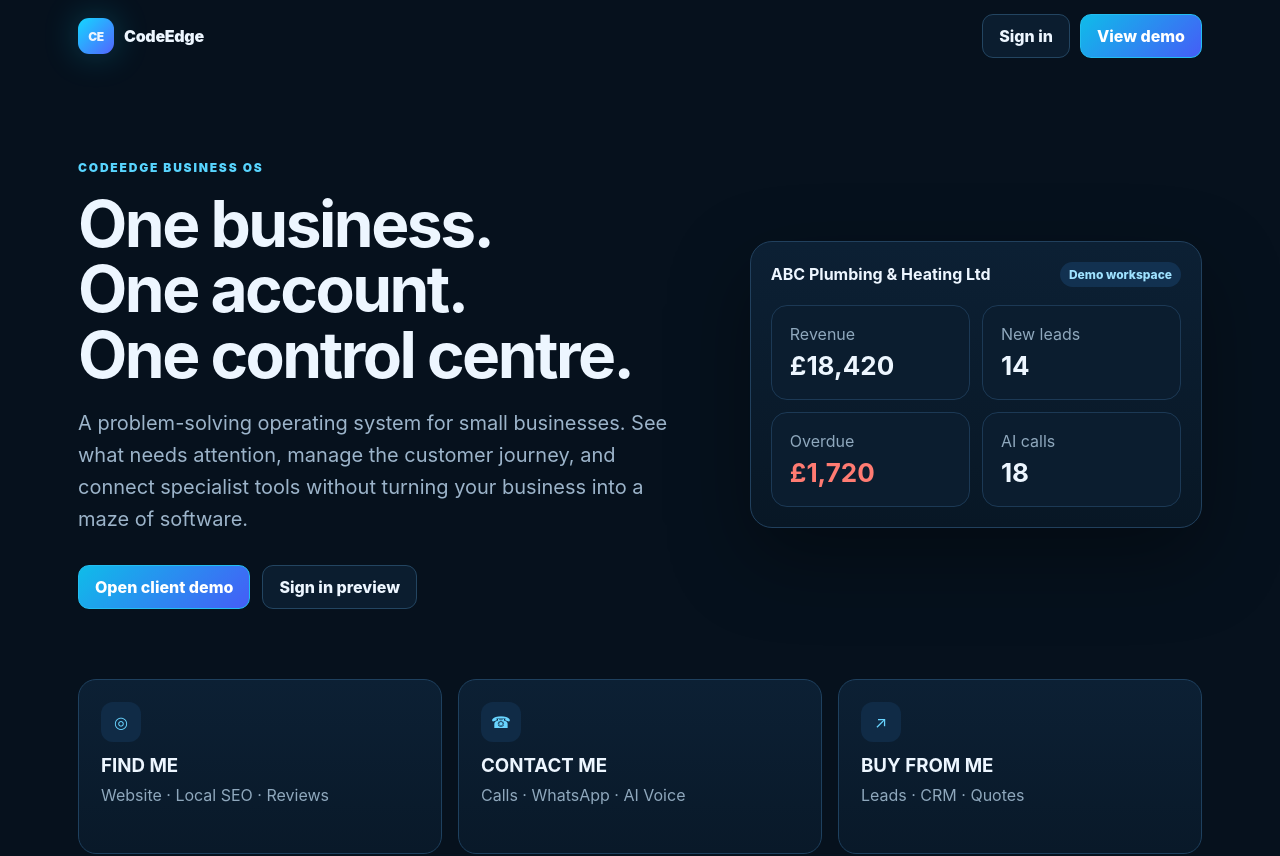
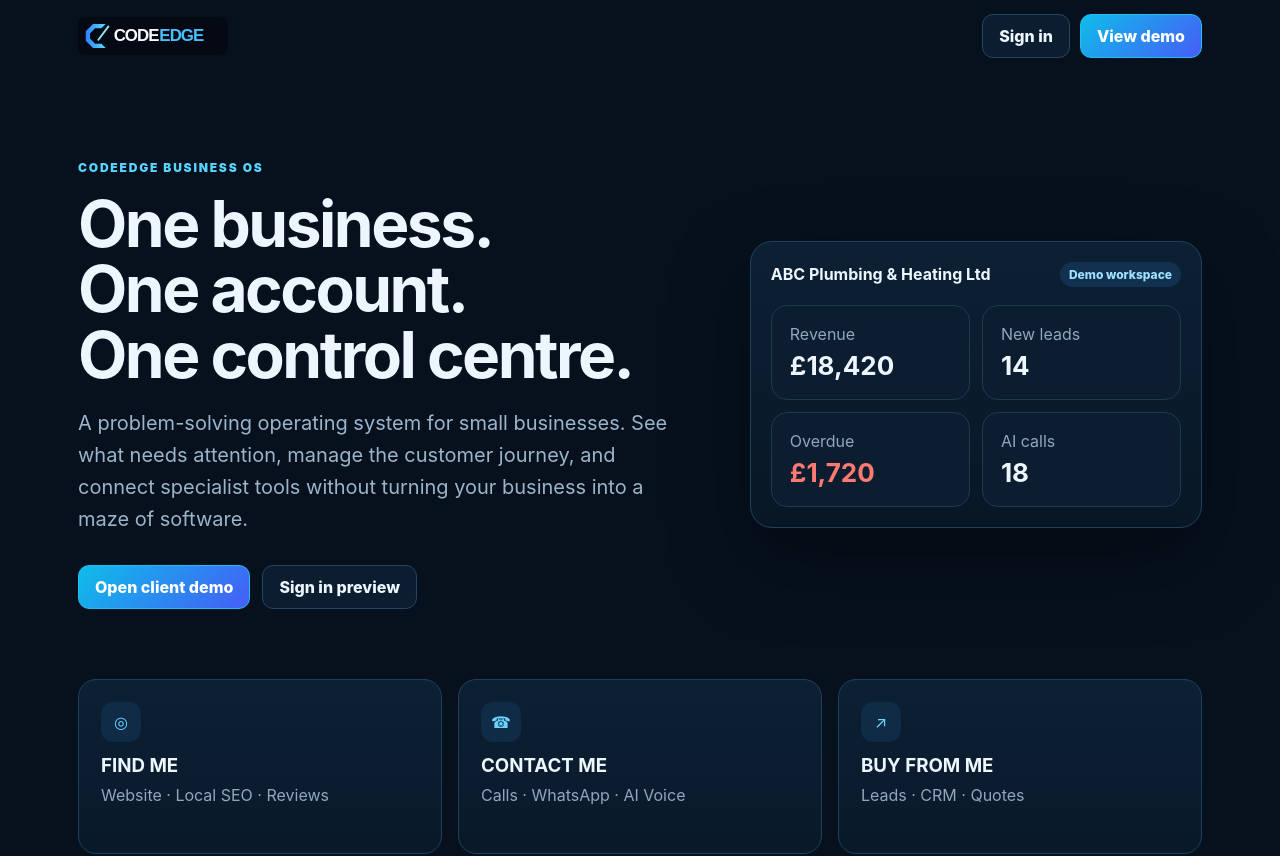
Before and after one commit to sohail654312-gif/codeedge-business-os, a Next.js app: page / in a window 1280 px wide. Shown: the top 856 px of the page. Built offline with nearby package versions, Linux system fonts and the light colour scheme.

Commit message:
Use Codeedge website logo in Business OS preview

```diff
--- a/src/components/Brand.tsx
+++ b/src/components/Brand.tsx
@@ -1,8 +1,7 @@
 export function Brand() {
   return (
-    <div className="brand" aria-label="CodeEdge">
-      <div className="mark">CE</div>
-      <span>CodeEdge</span>
+    <div className="brand" aria-label="Codeedge">
+      <img className="brandLogo" src="/assets/logo.svg" alt="Codeedge" width={150} height={38} />
     </div>
   );
 }
```
